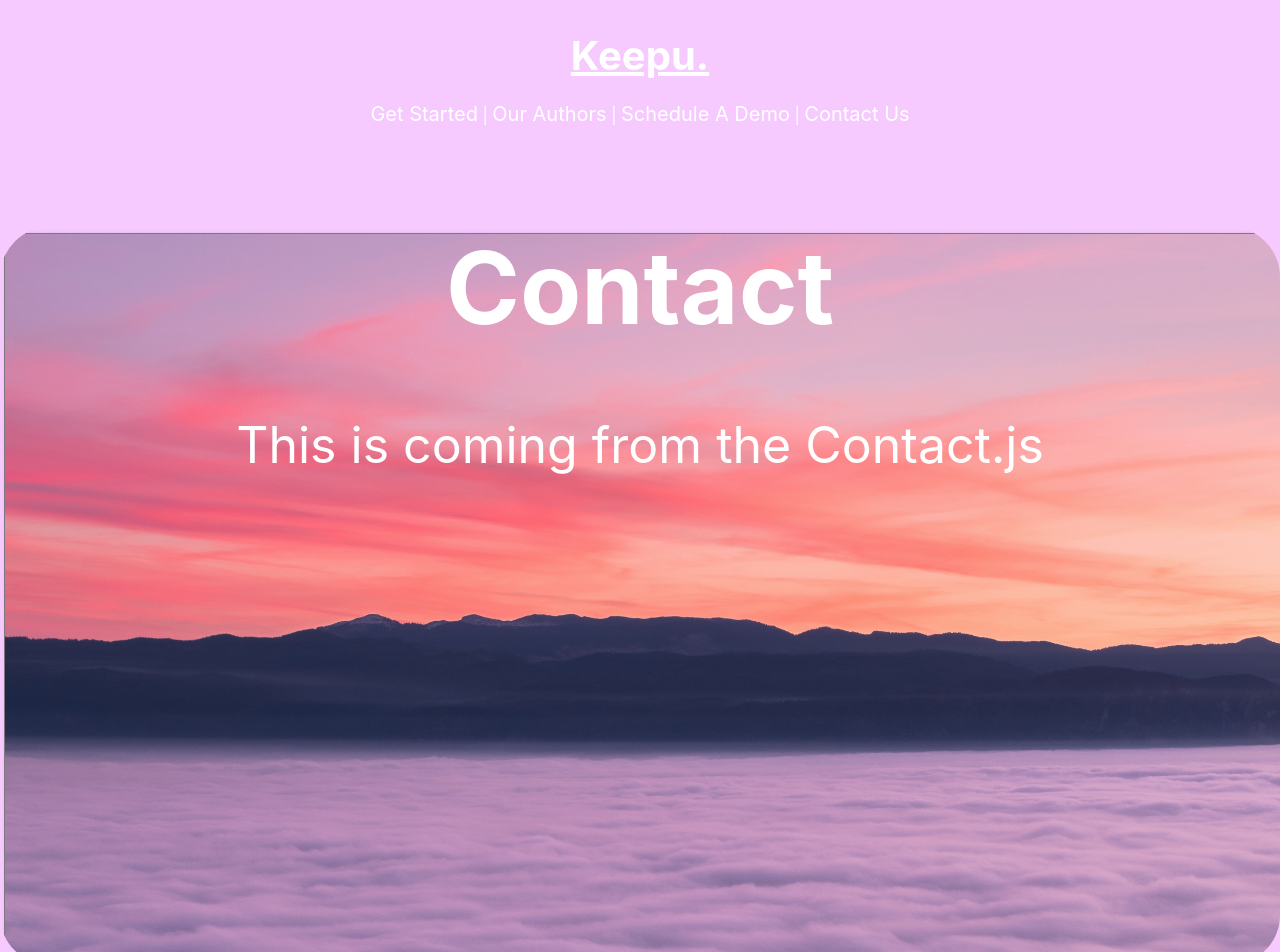
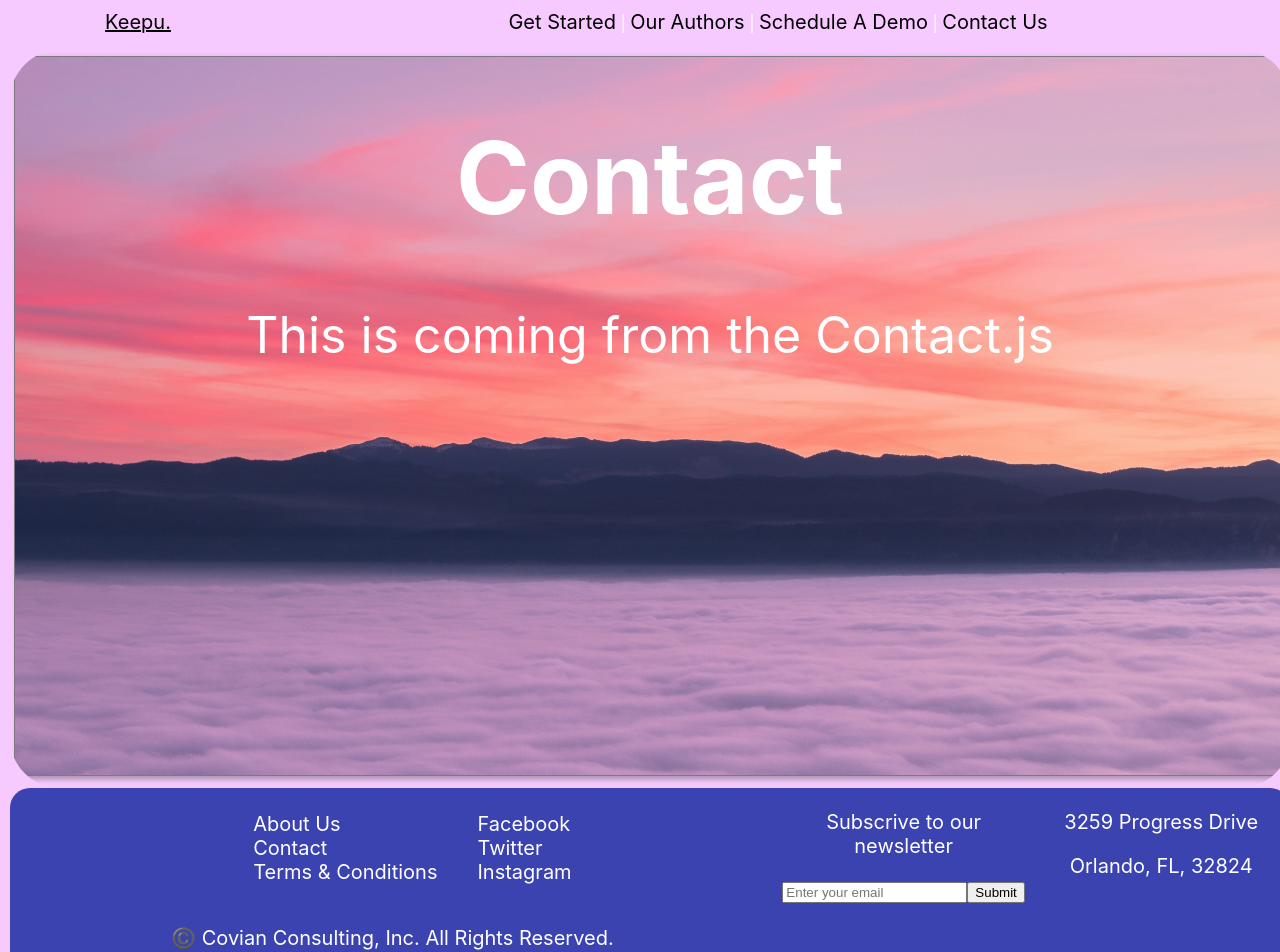
Before and after one commit to cortes-web-tech/COP4331-large-project, a React (Create React App) app in the folder website/: page /contact in a window 1280 px wide. Shown: the top 952 px of the page. Built offline with nearby package versions, Linux system fonts and the light colour scheme.

Commit message:
Updated styling on basic layout

```diff
--- a/website/src/App.css
+++ b/website/src/App.css
@@ -1,33 +1,72 @@
 .App {
-  /* padding: 20px; */
+  padding: 10px;
   text-align: center;
-  height: 100%;
+  /* height:1000px; */
+  width: 100%;
+  height: auto;
   background: #f6c9ff;
+  display: flex;
+  flex-direction: column;
+  flex:1;
 
 }
 
-.App-logo {
-  animation: App-logo-spin infinite 20s linear;
-  height: 40vmin;
-  pointer-events: none;
+.displayPage{
+  height: 738px;
+  /* display: flex; */
+}
+
+.container{
+  background-color: "black";
+  opacity: "0.8";
+  /* flex:3; */
+  background: "black";
+  opacity: "0.8";
+  width: "90%";
+  margin: "5%";
+
+}
+
+.headerContainer{
+  display: flex;
+  color: #ffffff;
+  height: "20px";
+  align-items: flex-start;
 }
 
 .footerContainer{
   display: flex;
+
+
+}
+.headerLogo{
+  flex:1;
+
+}
+
+.headerLinks{
+  flex:4;
+  justify-content: space-around;
 }
 
 .box1{
   flex:3;
   display: flex;
   flex-direction: column;
+  align-items: center;
 }
 
 .pageLinks{
   display: flex;
-  align-items: flex-start;
+}
 
-  justify-content: "center";
+.pageLinks a{
+  color: white;
+  text-decoration: none;
+}
 
+.pageLinks a:hover{
+  color:red;
 }
 
 .box2{
@@ -37,15 +76,28 @@
 .box3{
   flex:1;
   align-items: flex-start;
-
 }
 
 .footerContainer div{
   /* border: 1px #ccc solid; */
-  padding:1px;
+  padding:2px;
 }
-.App-link {
-  color: #61dafb;
+
+
+
+
+.route hover{
+  color: red;
+}
+
+.headerDiv{
+  padding-Top: 0px;
+  height: 40px;
+  /* text-align: center; */
+}
+.footerDiv{
+  /* flex:2; */
+  /* background: black; */
 }
 
 @keyframes App-logo-spin {
--- a/website/src/App.js
+++ b/website/src/App.js
@@ -17,20 +17,24 @@ import { Container, Row, Col } from 'reactstrap';
 class App extends Component {
   render() {
     return (
+      <Router>
+      <div style={pageLayout} className="App">
+      <div className="headerDiv">
+        <Header/>
+      </div>
+        <div style={pageStyle} className="displayPage">
 
+          <div style = {sectionStyle} className="container">
+            <Route exact path="/start" component={Start}/>
+            <Route exact path="/authors" component={Authors}/>
+            <Route exact path="/demo" component={Demo}/>
+            <Route exact path="/contact" component={Contact}/>
+          </div>
+        </div>
 
-      <Router>
-
-      <div style={pageStyle} className="App">
-        <Header/>
-        <div style = {sectionStyle} className="container">
-          <Route exact path="/start" component={Start}/>
-          <Route exact path="/authors" component={Authors}/>
-          <Route exact path="/demo" component={Demo}/>
-          <Route exact path="/contact" component={Contact}/>
+        <div className="footerDiv">
+        <Footer/>
         </div>
-        <Footer/>
-
       </div>
 
 
@@ -40,17 +44,26 @@ class App extends Component {
   }
 }
 
-var pageStyle = {
-  background: "#f6c9ff",
-  height: "100%"
+var pageLayout = {
+  // height: "100%",
+  height: "auto",
+  // background: "black",
 }
 
+var hStyle ={
+
+}
 var sectionStyle = {
-  flex: '1',
+
+
+}
+
+var pageStyle = {
+  // flex: '1',
   width: "100%",
   color: "#f00fff",
   fontSize: "50px",
-  height: "738px",
+  // height: "900px",
   backgroundImage: "url(" + Background +")",
   borderRadius: "50px"
 }
--- a/website/src/components/layout/Footer.js
+++ b/website/src/components/layout/Footer.js
@@ -8,11 +8,11 @@ function Footer(){
 
   const col2 = ["Facebook", "Twitter", "Instagram"];
   const listItems = col1.map((l_item) =>
-    <li>{l_item}</li>
+    <li><a href="">{l_item}</a></li>
   );
 
   const listItems2 = col2.map((l_item2) =>
-    <li>{l_item2}</li>
+    <li><a href="">{l_item2}</a></li>
   );
     return(
 
@@ -47,16 +47,16 @@ function Footer(){
 }
 
 const linkStyle = {
-  listStyle: 'none'
+  listStyle: 'none',
+  textAlign: 'left'
 }
 
 const footerStyle = {
   borderRadius: '20px',
-  textDecoration: 'none',
   opacity: '1.0',
   background: "#3a43b0",
   // height: "10%",
   color: '#ffffff',
-  fontSize: "26px",
+  fontSize: "20px",
 }
 export default Footer
--- a/website/src/components/layout/Header.js
+++ b/website/src/components/layout/Header.js
@@ -1,34 +1,40 @@
 import React from 'react';
 import {Link} from 'react-router-dom';
+import './../../App.css';
 
 function Header(){
   return(
-    <header style={headerStyle}>
-    <h1><Link style={fontStyle} to="/">Keepu.</Link></h1>
-     <Link style={linkStyle} to="/start">Get Started</Link> | <Link style={linkStyle} to="/authors">Our Authors</Link> | <Link style={linkStyle} to="/demo">Schedule A Demo</Link> | <Link style={linkStyle} to="/contact">Contact Us</Link>
+    <header className="headerContainer">
+      <div className="headerLogo">
+        <Link style={h1Style} to="/">Keepu.</Link>
+      </div>
+      <div className="headerLinks">
+        <Link style={linkStyle} to="/start">Get Started</Link> | <Link style={linkStyle} to="/authors">Our Authors</Link> | <Link style={linkStyle} to="/demo">Schedule A Demo</Link> | <Link style={linkStyle} to="/contact">Contact Us</Link>
+      </div>
     </header>
   )
 }
 
 const linkStyle = {
-  color: 'white',
+  color: 'black',
   textDecoration: 'none',
   fontSize: "20px",
 }
 
-const headerStyle = {
-  opacity: '1.0',
-  // background: '#f6c9e8',
-  height: "100px",
-  color: '#ffffff',
-  textAlign: 'center',
-  padding: '10px',
-  paddingBottom: "50px"
+
+const links = {
+  // flex: 4
 }
 
-const fontStyle = {
-  fontSize: "40px",
-  color: 'white'
+const title = {
+  // flex: 1
+}
+
+
+
+const h1Style = {
+  fontSize: "20px",
+  color: 'black'
 }
 
 
--- a/website/src/components/pages/Demo.js
+++ b/website/src/components/pages/Demo.js
@@ -3,15 +3,23 @@ import React from 'react'
 export default function Demo(){
   return(
   <React.Fragment>
-  <div style={style}>
-      <h1 >Demo</h1>
-      <p>This is coming from the Demo.js</p>
+    <div style={demoContainer}>
+      <div style={style}>
+        <h1 >Demo</h1>
+        <p>This is coming from the Demo.js</p>
+      </div>
     </div>
   </React.Fragment>
   )
 }
 
 const style = {
+  // fontSize: '20px',
   color: '#ffffff',
   textAlign: 'center',
 }
+
+const demoContainer = {
+  // opacity: '0.8',
+  // background: 'black'
+}
```
